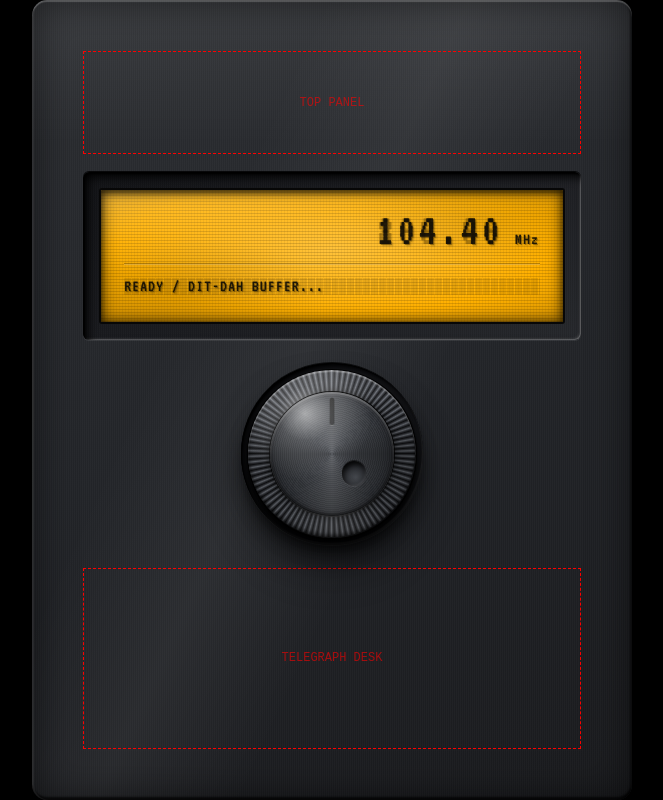
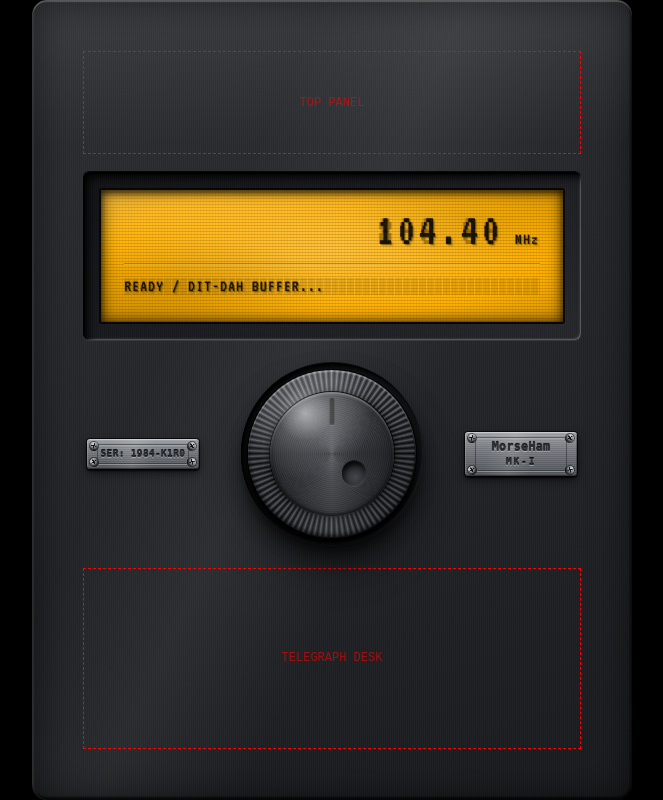
Before and after one commit to einsajo/HAMorse, a React (Vite) app: page / in a window 1280 px wide. Shown: the whole page, without its empty margins (308-971 px from the left). Built offline with nearby package versions, Linux system fonts and the light colour scheme.

Commit message:
feat: add riveted serial and brand plates to tuning panel

```diff
--- /dev/null
+++ b/src/components/MetalPlate.css
@@ -0,0 +1,112 @@
+/* ==========================================================================
+   Stamped aluminium plate + Phillips-head screws
+   ========================================================================== */
+
+.plate {
+  position: relative;
+  container-type: inline-size;
+  pointer-events: none; /* decorative: never steal touches from the VFO */
+  /* no padding here: cqi units inside resolve against this plate's width */
+  border-radius: 3px;
+
+  /* aged, dulled aluminium with horizontal brushing */
+  background:
+    linear-gradient(180deg, rgba(255, 255, 255, 0.18) 0%, rgba(255, 255, 255, 0) 35%, rgba(0, 0, 0, 0.12) 100%),
+    linear-gradient(100deg, rgba(255, 255, 255, 0) 20%, rgba(255, 255, 255, 0.12) 42%, rgba(255, 255, 255, 0) 60%),
+    repeating-linear-gradient(0deg, rgba(255, 255, 255, 0.05) 0 1px, rgba(0, 0, 0, 0.05) 1px 2px),
+    linear-gradient(180deg, #8d9197 0%, #72767c 55%, #5c6066 100%);
+
+  box-shadow:
+    /* sheared edge: bright top, dark bottom */
+    inset 0 1px 0 rgba(255, 255, 255, 0.45),
+    inset 0 -1px 0 rgba(0, 0, 0, 0.45),
+    inset 1px 0 0 rgba(255, 255, 255, 0.15),
+    inset -1px 0 0 rgba(0, 0, 0, 0.3),
+    /* plate thickness and shadow on the chassis */
+    0 0 0 1px rgba(0, 0, 0, 0.75),
+    0 2px 2px rgba(0, 0, 0, 0.8),
+    0 4px 8px rgba(0, 0, 0, 0.55);
+}
+
+/* pressed border bead, stamped in with the text */
+.plate::before {
+  content: '';
+  position: absolute;
+  inset: 4.5cqi 9cqi;
+  border-radius: 2px;
+  border: 1px solid rgba(40, 42, 46, 0.55);
+  box-shadow:
+    0 1px 0 rgba(255, 255, 255, 0.28),
+    inset 0 1px 0 rgba(255, 255, 255, 0.2);
+}
+
+/* --- Stamped (debossed) text ------------------------------------------ */
+.plate__stamp {
+  position: relative;
+  display: flex;
+  flex-direction: column;
+  align-items: center;
+  gap: 3cqi;
+  padding: 9cqi 12cqi;
+  font-family: ui-monospace, 'Roboto Mono', 'DejaVu Sans Mono', 'Courier New', monospace;
+  font-weight: 700;
+  line-height: 1;
+  white-space: nowrap;
+  text-transform: uppercase;
+  color: #2f3236;
+  text-shadow:
+    /* deep upper wall of the stamped groove */
+    0 -1px 0 rgba(0, 0, 0, 0.75),
+    0 -1px 1px rgba(0, 0, 0, 0.5),
+    /* light catching the lower lip */
+    0 1px 0 rgba(255, 255, 255, 0.35);
+}
+
+/* --- Phillips-head screws ---------------------------------------------- */
+.plate__screw {
+  --screw-size: max(6px, 7cqi);
+  position: absolute;
+  width: var(--screw-size);
+  height: var(--screw-size);
+  border-radius: 50%;
+  transform: rotate(var(--screw-angle, 0deg));
+
+  background:
+    /* cross slots */
+    linear-gradient(90deg, rgba(0, 0, 0, 0) 40%, rgba(10, 10, 12, 0.9) 40% 60%, rgba(0, 0, 0, 0) 60%) center / 70% 70% no-repeat,
+    linear-gradient(0deg, rgba(0, 0, 0, 0) 40%, rgba(10, 10, 12, 0.9) 40% 60%, rgba(0, 0, 0, 0) 60%) center / 70% 70% no-repeat,
+    /* domed steel head lit from the upper left */
+    radial-gradient(circle at 35% 30%, #d4d7db 0%, #8e9298 35%, #4a4d52 75%, #2a2c30 100%);
+
+  box-shadow:
+    /* dome shading */
+    inset 0 -1px 1px rgba(0, 0, 0, 0.6),
+    inset 0 1px 0 rgba(255, 255, 255, 0.35),
+    /* countersink ring + drop shadow onto the plate */
+    0 0 0 1px rgba(0, 0, 0, 0.55),
+    0 1px 1px rgba(0, 0, 0, 0.7),
+    0 1px 0 1px rgba(255, 255, 255, 0.12);
+}
+
+/* corner positions: centred offset so the rotation doesn't shift them */
+.plate__screw--tl { top: 2.6cqi; left: 2.6cqi; }
+.plate__screw--tr { top: 2.6cqi; right: 2.6cqi; }
+.plate__screw--bl { bottom: 2.6cqi; left: 2.6cqi; }
+.plate__screw--br { bottom: 2.6cqi; right: 2.6cqi; }
+
+/* --- Variants ---------------------------------------------------------- */
+.plate--serial .plate__stamp {
+  font-size: 8.4cqi;
+  letter-spacing: 0.04em;
+}
+
+.plate--brand .plate__brand {
+  font-size: 10.5cqi;
+  letter-spacing: 0.02em;
+  text-transform: none; /* keep the "MorseHam" casing */
+}
+
+.plate--brand .plate__model {
+  font-size: 8.4cqi;
+  letter-spacing: 0.2em;
+}
--- /dev/null
+++ b/src/components/MetalPlate.tsx
@@ -0,0 +1,40 @@
+import type { CSSProperties, ReactNode } from 'react'
+import './MetalPlate.css'
+
+interface MetalPlateProps {
+  /** stamped text content */
+  children: ReactNode
+  /** accessible text for the whole plate */
+  label: string
+  className?: string
+}
+
+/* Random-looking slot angles, so the four screws aren't identically aligned */
+const SCREWS = [
+  { pos: 'tl', angle: 12 },
+  { pos: 'tr', angle: 57 },
+  { pos: 'bl', angle: -33 },
+  { pos: 'br', angle: 78 },
+] as const
+
+/**
+ * Stamped aluminium plate screwed to the chassis with four Phillips-head screws.
+ * Purely decorative: pointer-events are disabled so it never captures touches.
+ */
+export default function MetalPlate({ children, label, className = '' }: MetalPlateProps) {
+  return (
+    <div className={`plate ${className}`.trim()} role="img" aria-label={label}>
+      {SCREWS.map(({ pos, angle }) => (
+        <span
+          key={pos}
+          className={`plate__screw plate__screw--${pos}`}
+          style={{ '--screw-angle': `${angle}deg` } as CSSProperties}
+          aria-hidden="true"
+        />
+      ))}
+      <div className="plate__stamp" aria-hidden="true">
+        {children}
+      </div>
+    </div>
+  )
+}
--- a/src/components/TuningDial.css
+++ b/src/components/TuningDial.css
@@ -9,19 +9,28 @@
                    when the knob turns, like a real light source)
    ========================================================================== */
 
+/* plate | dial | plate: separate grid columns, so the plates can never overlap the dial */
 .tuning {
   min-width: 0;
   min-height: 0;
-  display: flex;
+  display: grid;
+  grid-template-columns: minmax(0, 1fr) auto minmax(0, 1fr);
   align-items: center;
-  justify-content: center;
+  justify-items: center;
+  column-gap: 3cqw;
   container-type: size;
+}
+
+.tuning__plate {
+  width: 94%;
+  max-width: 34cqw;
 }
 
 /* Dial container: touch-action none stops scroll/zoom while tuning */
 .vfo {
   position: relative;
-  width: min(94cqh, 70cqw);
+  z-index: 1; /* dial sits above the plates; its hit area is never covered */
+  width: min(94cqh, 50cqw);
   aspect-ratio: 1;
   flex: none;
   touch-action: none;
--- a/src/components/TuningDial.tsx
+++ b/src/components/TuningDial.tsx
@@ -1,4 +1,5 @@
 import './TuningDial.css'
+import MetalPlate from './MetalPlate'
 
 /**
  * VFO tuning dial: static physical UI only.
@@ -8,6 +9,10 @@ import './TuningDial.css'
 export default function TuningDial() {
   return (
     <section className="tuning" aria-label="Tuning Panel">
+      <MetalPlate className="plate--serial tuning__plate" label="Serial number SER: 1984-K1R0">
+        <span className="plate__serial">SER: 1984-K1R0</span>
+      </MetalPlate>
+
       <div className="vfo" role="presentation">
         <div className="vfo__well">
           <div className="vfo__mount">
@@ -22,6 +27,11 @@ export default function TuningDial() {
           </div>
         </div>
       </div>
+
+      <MetalPlate className="plate--brand tuning__plate" label="MorseHam MK-I">
+        <span className="plate__brand">MorseHam</span>
+        <span className="plate__model">MK-I</span>
+      </MetalPlate>
     </section>
   )
 }
```
